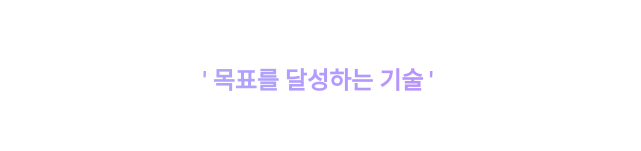
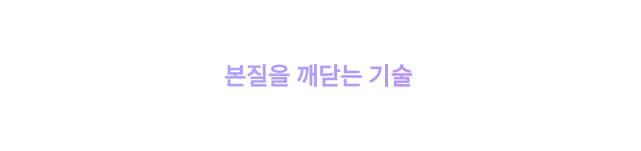
Before and after one commit to GINK-SS/mandal-art, a Next.js app: page / in a window 1280 px wide. Shown: the part 364-515 px from the top of the page, without its empty margins (322-963 px from the left). Built offline with nearby package versions, Linux system fonts and the light colour scheme; a web font is replaced by a local one.

Commit message:
Feat: 메인 페이지 타이핑 효과 글귀 구현

```diff
--- a/package.json
+++ b/package.json
@@ -13,7 +13,8 @@
     "next": "14.0.3",
     "react": "^18",
     "react-dom": "^18",
-    "react-redux": "^8.1.3"
+    "react-redux": "^8.1.3",
+    "react-type-animation": "^3.2.0"
   },
   "devDependencies": {
     "@types/node": "^20",
--- a/src/app/page.tsx
+++ b/src/app/page.tsx
@@ -1,4 +1,5 @@
 import Link from 'next/link';
+import TypingEffect from './typingEffect';
 
 export default function Home() {
   return (
@@ -12,9 +13,7 @@ export default function Home() {
             Lotus Blossom Technique
           </h2>
 
-          <p className="mb-16 text-2xl font-bold text-transparent bg-gradient-to-r bg-clip-text from-indigo-300 to-purple-400">
-            &apos; 목표를 달성하는 기술 &apos;
-          </p>
+          <TypingEffect />
 
           <Link href="/create">
             <button
--- /dev/null
+++ b/src/app/typingEffect.tsx
@@ -0,0 +1,28 @@
+'use client';
+import { TypeAnimation } from 'react-type-animation';
+
+export default function TypingEffect() {
+  return (
+    <div className="h-10 mb-16">
+      <TypeAnimation
+        className="text-2xl font-bold text-transparent bg-gradient-to-r bg-clip-text from-indigo-300 to-purple-400"
+        sequence={[
+          1000,
+          '목표를 달성하는 기술',
+          2000,
+          '본질을 깨닫는 기술',
+          2000,
+          '만다라트',
+          2000,
+          'Manda + la + art',
+          1000,
+        ]}
+        wrapper="p"
+        cursor={false}
+        preRenderFirstString={true}
+        deletionSpeed={60}
+        repeat={Infinity}
+      />
+    </div>
+  );
+}
```
Also changed, not shown: 1 other file (tests, documents, lock files or other folders).
